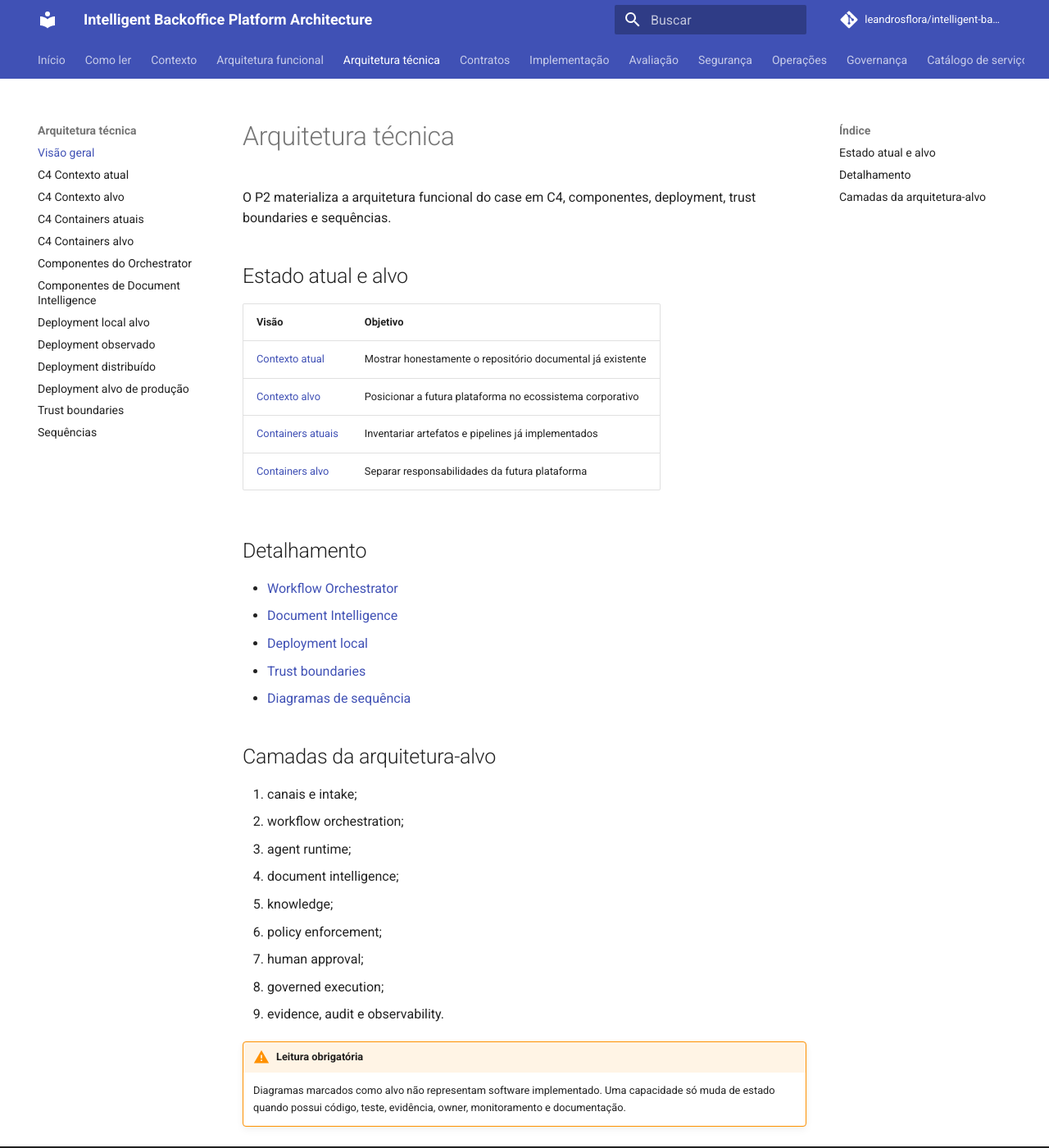
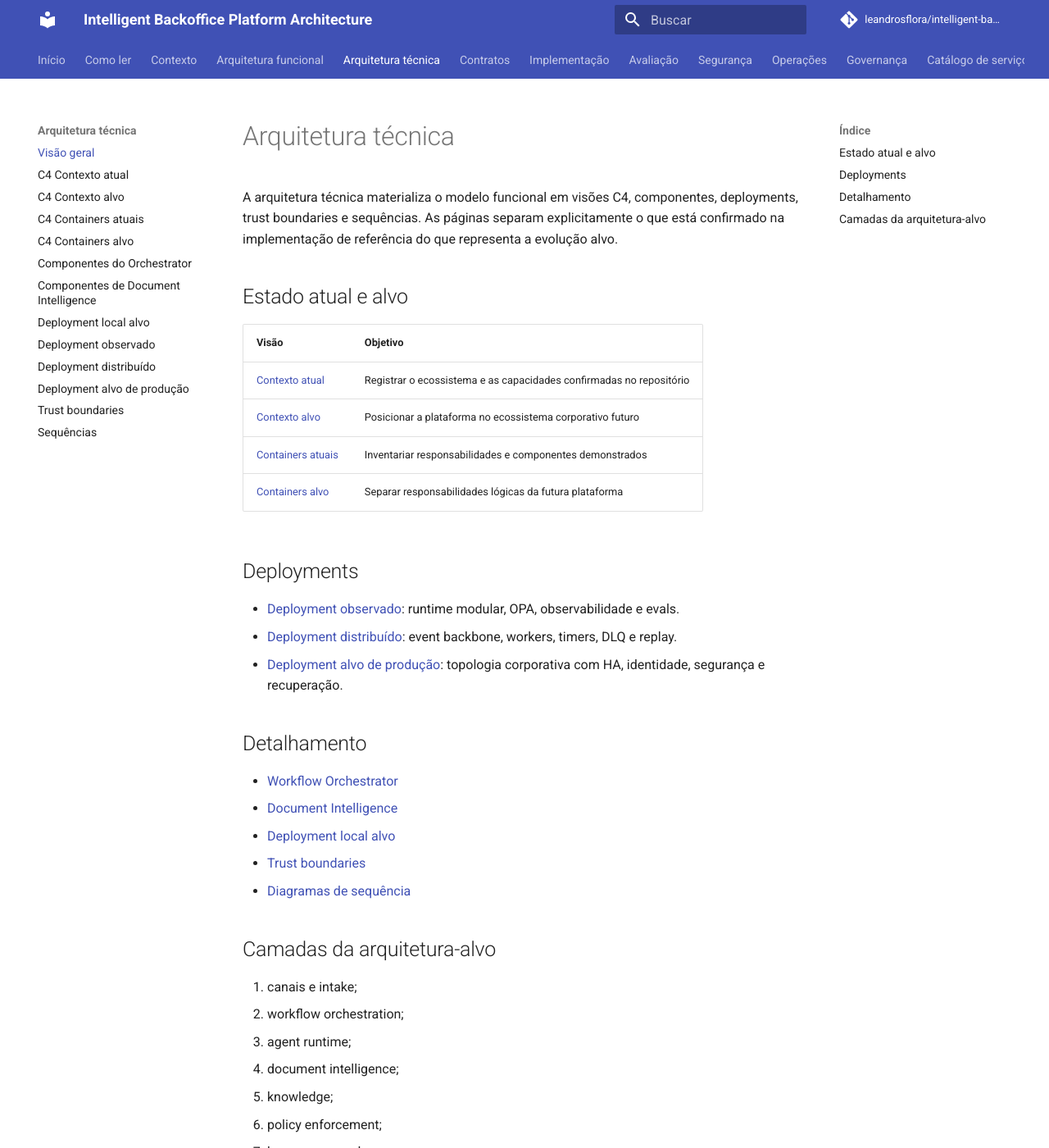
Before and after one commit to leandrosflora/intelligent-backoffice-platform-architecture, an MkDocs documentation site: the page built from docs/architecture/index.md, in a window 1280 px wide and 1400 px high. Shown: the whole window at 82% size. Built offline with MkDocs 1.6.1 and Material for MkDocs 9.7.7, drawn with Linux system fonts in a browser that asks for light colours; comment, search, counter and statistics services are not loaded.

Commit message:
Atualiza narrativa da arquitetura técnica

```diff
--- a/docs/architecture/index.md
+++ b/docs/architecture/index.md
@@ -1,21 +1,27 @@
 # Arquitetura técnica
 
-O P2 materializa a arquitetura funcional do case em C4, componentes, deployment, trust boundaries e sequências.
+A arquitetura técnica materializa o modelo funcional em visões C4, componentes, deployments, trust boundaries e sequências. As páginas separam explicitamente o que está confirmado na implementação de referência do que representa a evolução alvo.
 
 ## Estado atual e alvo
 
 | Visão | Objetivo |
 |---|---|
-| [Contexto atual](c4-context-current.md) | Mostrar honestamente o repositório documental já existente |
-| [Contexto alvo](c4-context-target.md) | Posicionar a futura plataforma no ecossistema corporativo |
-| [Containers atuais](c4-container-current.md) | Inventariar artefatos e pipelines já implementados |
-| [Containers alvo](c4-container-target.md) | Separar responsabilidades da futura plataforma |
+| [Contexto atual](c4-context-current.md) | Registrar o ecossistema e as capacidades confirmadas no repositório |
+| [Contexto alvo](c4-context-target.md) | Posicionar a plataforma no ecossistema corporativo futuro |
+| [Containers atuais](c4-container-current.md) | Inventariar responsabilidades e componentes demonstrados |
+| [Containers alvo](c4-container-target.md) | Separar responsabilidades lógicas da futura plataforma |
+
+## Deployments
+
+- [Deployment observado](deployment-observed-baseline.md): runtime modular, OPA, observabilidade e evals.
+- [Deployment distribuído](deployment-distributed-baseline.md): event backbone, workers, timers, DLQ e replay.
+- [Deployment alvo de produção](deployment-production-target.md): topologia corporativa com HA, identidade, segurança e recuperação.
 
 ## Detalhamento
 
 - [Workflow Orchestrator](component-workflow-orchestrator.md)
 - [Document Intelligence](component-document-intelligence.md)
-- [Deployment local](deployment-local.md)
+- [Deployment local alvo](deployment-local.md)
 - [Trust boundaries](trust-boundaries.md)
 - [Diagramas de sequência](sequence-diagrams.md)
 
```
